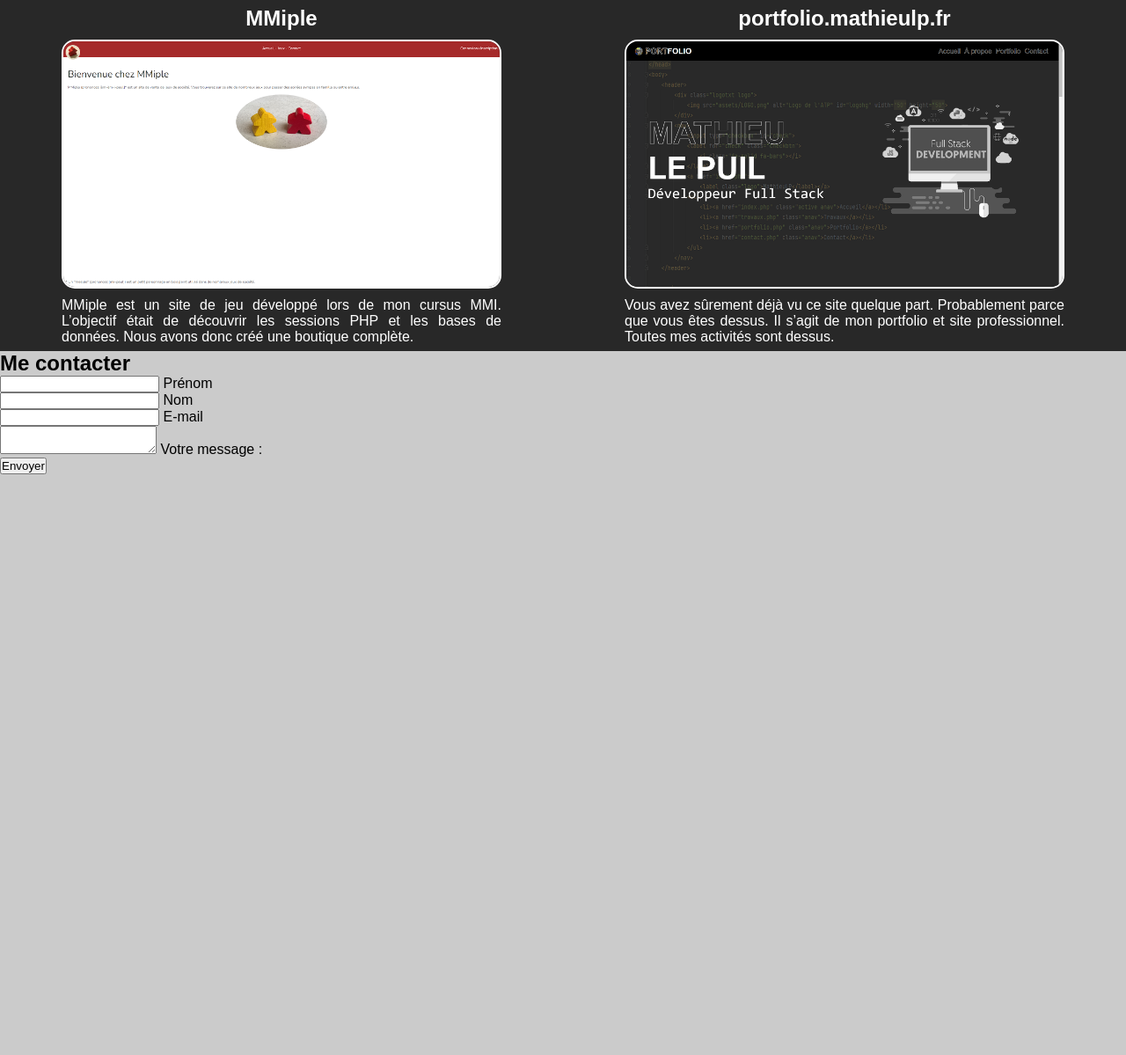
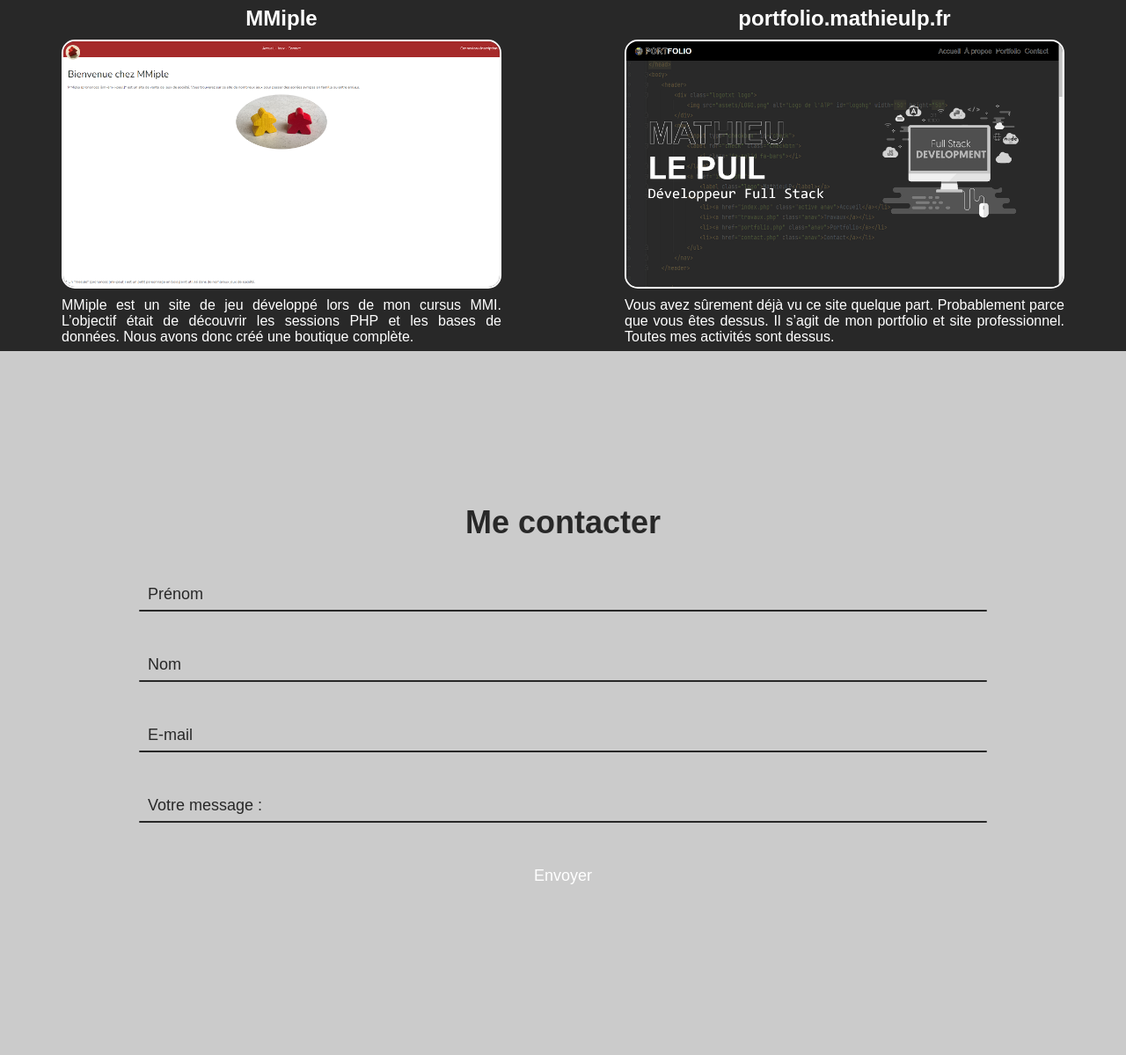
Before and after one commit to MathieuLePuil/portfolio.mathieulp.fr, a PHP site: page / in a window 1280 px wide. Shown: the part 2085-3284 px from the top of the page at 88% size. Run offline with PHP 8.4, Linux system fonts and the light colour scheme; some libraries are stand-ins or nearby versions.

Commit message:
Auto Commit

```diff
--- a/index.php
+++ b/index.php
@@ -93,7 +93,7 @@ require("header.inc.php")
             </div>
             <div class="row100">
                 <div class="col">
-                    <div class="inputBox">
+                    <div class="inputBox textarea">
                         <textarea required="required"></textarea>
                         <span class="text">Votre message :</span>
                         <span class="line"></span>
--- a/style/style.css
+++ b/style/style.css
@@ -549,3 +549,118 @@ nav {
     width: 100%;
     background-color: #CBCBCB;
 }
+
+.contactform {
+    display: flex;
+    justify-content: center;
+    align-items: center;
+    min-height: 100vh;
+}
+
+.container {
+    width: 80%;
+    padding: 20px;
+}
+
+.container h2 {
+    width: 100%;
+    color: #282828;
+    font-size: 36px;
+    text-align: center;
+    margin-bottom: 10px;
+}
+
+.container .row100 {
+    position: relative;
+    width: 100%;
+    display: grid;
+    grid-template-columns: repeat(autofit,minmax(300px,1fr));
+}
+
+.container .row100 .col {
+    position: relative;
+    width: 100%;
+    padding: 0 10px;
+    margin: 30px 0 10px;
+    transition: 0.5s;
+}
+
+.container .row100 .inputBox {
+    position: relative;
+    width: 100%;
+    height: 40px;
+    color: #282828;
+}
+
+.container .row100 .inputBox input,
+.container .row100 .inputBox.textarea textarea {
+    position: absolute;
+    width: 100%;
+    height: 100%;
+    background: transparent;
+    box-shadow: none;
+    border: none;
+    outline: none;
+    font-size: 18px;
+    padding: 0 10px;
+    z-index: 1;
+    color: #FFFFFF;
+}
+
+.container .row100 .inputBox .text {
+    position: absolute;
+    top: 0;
+    left: 0;
+    line-height: 40px;
+    font-size: 18px;
+    padding: 0 10px;
+    display: block;
+    transition: 0.5s;
+    pointer-events: none;
+}
+
+.container .row100 .inputBox input:focus + .text,
+.container .row100 .inputBox input:valid + .text {
+    top: -35px;
+    left: -10px;
+}
+
+.container .row100 .inputBox .line {
+    position: absolute;
+    bottom: 0;
+    display: block;
+    width: 100%;
+    height: 2px;
+    background: #282828;
+    transition: 0.5s;
+    border-radius: 2px;
+    pointer-events: none;
+}
+
+.container .row100 .inputBox input:focus ~ .line,
+.container .row100 .inputBox input:valid ~ .line {
+    height: 100%;
+}
+
+.container .row100 .inputBox .textarea {
+    position: relative;
+    width: 100%;
+    height: 100px;
+    padding: 10px 0;
+}
+
+.container .row100 .inputBox.textarea textarea {
+    height: 100%;
+    resize: none;
+}
+
+.container .row100 .inputBox textarea:focus + .text,
+.container .row100 .inputBox textarea:valid + .text {
+    top: -35px;
+    left: -10px;
+}
+
+.container .row100 .inputBox textarea:focus ~ .line,
+.container .row100 .inputBox textarea:valid ~ .line {
+    height: 100%;
+}
```
